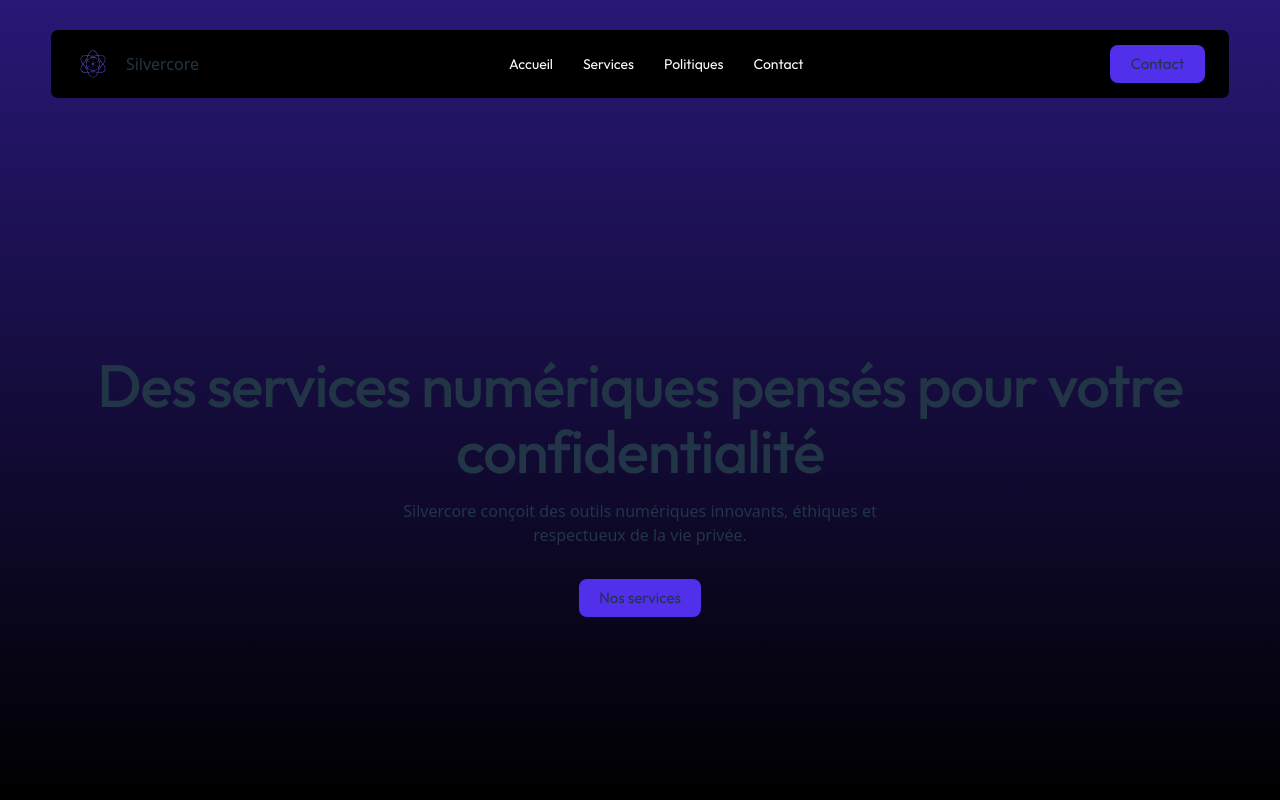
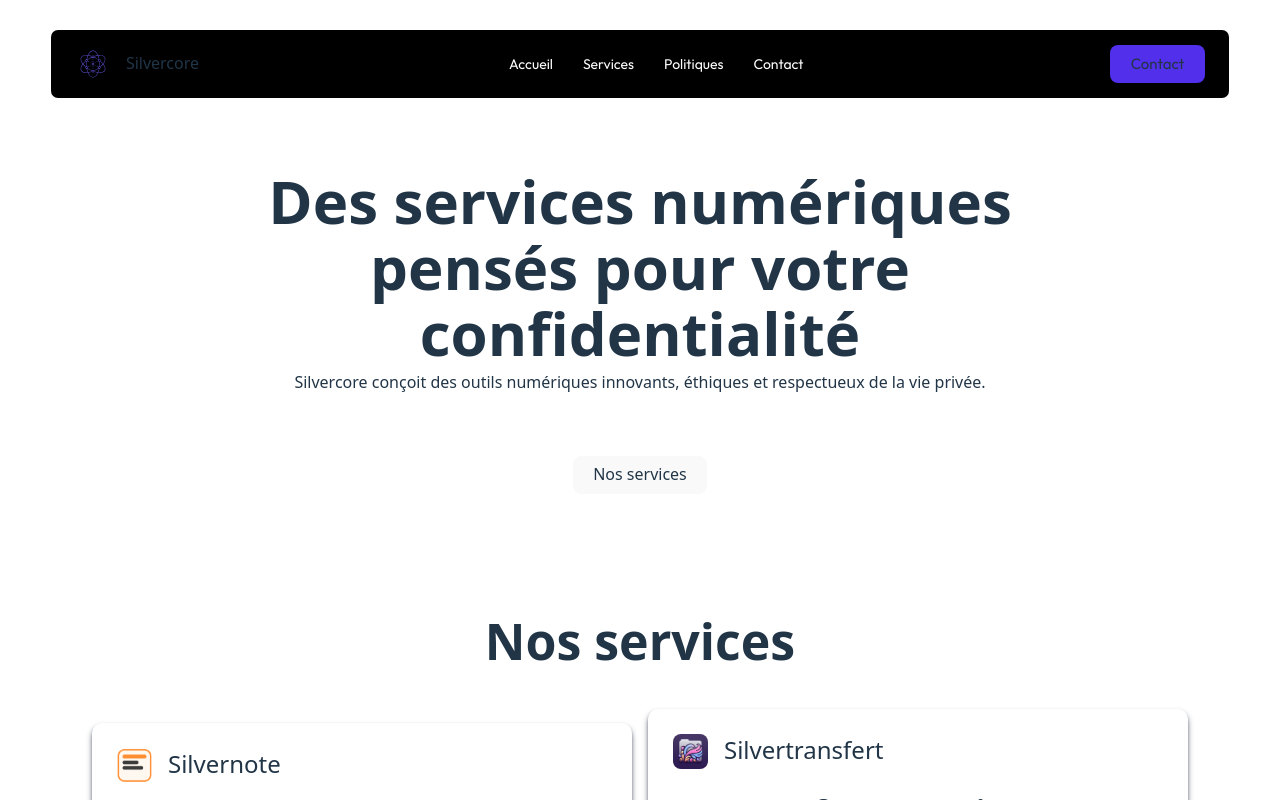
Before and after one commit to SilverCore-Git/web_site, a Vue app: page / in a window 1280 px wide. Built offline with nearby package versions, Linux system fonts and the light colour scheme.

Commit message:
my update

```diff
--- a/src/App.vue
+++ b/src/App.vue
@@ -5,10 +5,13 @@ import Nos_service from './components/Nos_service.vue';
 </script>
 
 <template>
-  <div class="w-screen h-screen overflow-x-hidden parent_Hero_section">
-    <Navbar/>
-    <contenue_HeroSection />
-    <Nos_service/>
+  <div class="w-screen h-screen overflow-x-hidden parent_Hero_scetion
+              flex flex-col justify-center items-center">
+    <div class="w-screen h-screen">
+      <Navbar/>
+      <contenue_HeroSection />
+      <Nos_service/>
+    </div>
   </div>
 </template>
 
--- a/src/components/contenue_Hero section.vue
+++ b/src/components/contenue_Hero section.vue
@@ -1,39 +1,18 @@
 <template>
-    <div class="parent_contenue_HeroSection center direction_column">
-        <div class="Heading_1 text-align_center">
-            Des services numériques pensés pour votre confidentialité
+    <section class="flex justify-center items-center flex-col mt-10 mb-30">
+        <div class="max-w-3xl text-center flex justify-center items-center flex-col">
+            <div class="text-[60px] font-bold mb-2 ">
+                Des services numériques pensés pour votre confidentialité
+            </div>
+            <div class="mb-16">
+                Silvercore conçoit des outils numériques innovants, éthiques et respectueux de la vie privée.
+            </div>
+            <button class="center">Nos services</button>
         </div>
-        <div class="espace_15"></div>
-        <div class="contenue text-align_center">
-            Silvercore conçoit des outils numériques innovants, éthiques et respectueux de la vie privée.
-        </div>
-        <div class="espace_32"></div>
-        <div class="btn_basic center">Nos services</div>
-    </div>
+    </section>
 </template>
 
-<!-- <template>
-    <div class="parent_contenue_HeroSection center direction_column">
-        <div>
-            <div class="Heading_1 text-align_center">Des services numériques pensés pour votre confidentialité</div>
-        </div>
-        <div>
-            <div class="contenue text-align_center">Silvercore conçoit des outils numériques innovants, éthiques et respectueux de la vie privée.</div>
-        </div>
-        <div class="btn_basic center">Nos services</div>
-    </div>
-</template> -->
-
 <style>
-.parent_contenue_HeroSection {
-    height: 89%;
-    width: 100%;
-
-}
-
-.contenue {
-    max-width: 500px;
-}
 
 .espace_15 {
     height: 15px;
--- a/src/main.ts
+++ b/src/main.ts
@@ -8,8 +8,8 @@ app.directive("fade", {
     beforeMount(el) {
         // état initial invisible
         el.style.opacity = 0;
-        el.style.transform = "translateY(10px)";
-        el.style.transition = "opacity .6s ease, transform .6s ease";
+        el.style.transform = "translateY(100px)";
+        el.style.transition = "opacity 1s ease, transform .6s ease";
     },
     mounted(el) {
         const observer = new IntersectionObserver(
@@ -18,12 +18,12 @@ app.directive("fade", {
                     if (entry.isIntersecting) {
                         el.style.opacity = 1;
                         el.style.transform = "translateY(0)";
-                        observer.unobserve(el); // ne se rejoue pas à chaque scroll
+                        observer.unobserve(el);
                     }
                 });
             },
             {
-                threshold: 0.2 // 20% visible → fade in
+                threshold: 0.2
             }
         );
 
--- a/src/style.css
+++ b/src/style.css
@@ -2,13 +2,12 @@
 @import './assets/fonts/Outfit_Complete/Fonts/WEB/css/outfit.css';
 
 :root {
-  font-family: system-ui, Avenir, Helvetica, Arial, sans-serif;
-  line-height: 1.5;
-  font-weight: 400;
-
   color-scheme: light dark;
   color: rgba(255, 255, 255, 0.87);
 
+  line-height: 1.1;
+  margin: 0;
+  background-color: black;
   font-synthesis: none;
   text-rendering: optimizeLegibility;
   -webkit-font-smoothing: antialiased;
@@ -17,6 +16,11 @@
   --primary: #646cff;
 }
 
+html, body {
+    height: 100vh;
+}
+
+
 a {
   font-weight: 500;
   color: var(--primary);
@@ -24,15 +28,6 @@ a {
 }
 a:hover {
   color: #535bf2;
-}
-
-html, body {
-    height: 100%;
-}
-
-body {
-  margin: 0;
-  background-color: black;
 }
 
 h1 {
```
